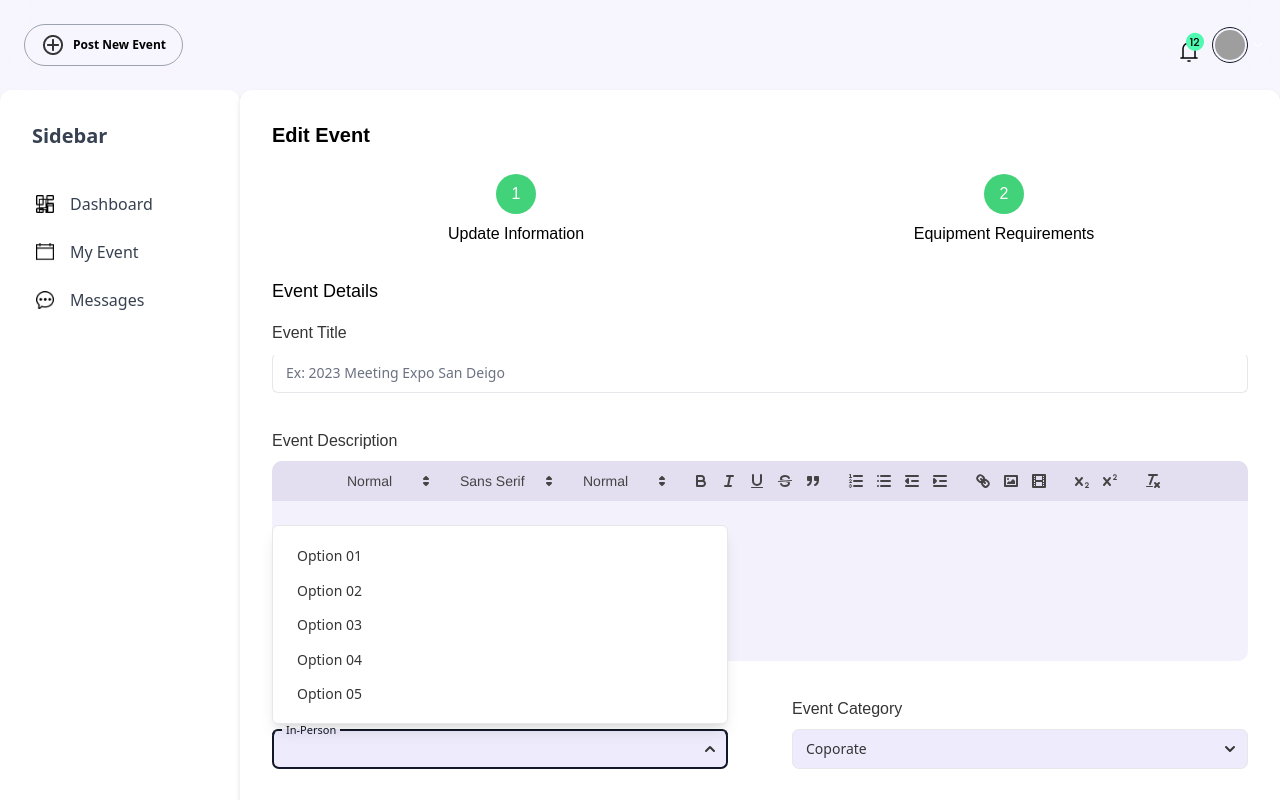
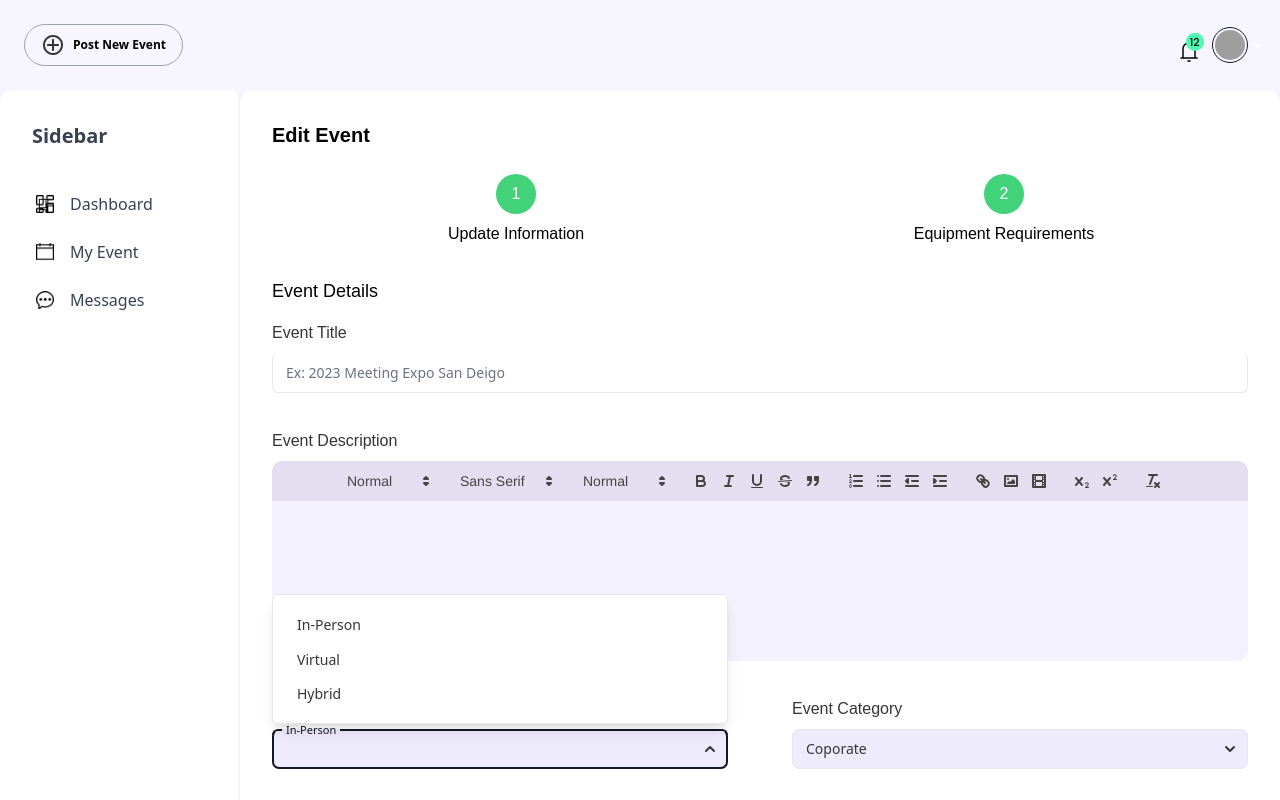
Before and after one commit to prathibha97/AV-BIDS, a React (Create React App) app in the folder client/: page /13_edit_event in a window 1280 px wide. Both pictures are taken after a click on the button 500 px from the left and 748 px from the top of the page. Built offline with nearby package versions, Linux system fonts and the light colour scheme; grey boxes are pictures that could not be loaded.

Commit message:
add file upload and select options

```diff
--- /dev/null
+++ b/client/src/constants/index.tsx
@@ -0,0 +1,78 @@
+export const usStates = [
+  { label: 'Alabama', value: 'Alabama' },
+  { label: 'Alaska', value: 'Alaska' },
+  { label: 'Arizona', value: 'Arizona' },
+  { label: 'Arkansas', value: 'Arkansas' },
+  { label: 'California', value: 'California' },
+  { label: 'Colorado', value: 'Colorado' },
+  { label: 'Connecticut', value: 'Connecticut' },
+  { label: 'Delaware', value: 'Delaware' },
+  { label: 'Florida', value: 'Florida' },
+  { label: 'Georgia', value: 'Georgia' },
+  { label: 'Hawaii', value: 'Hawaii' },
+  { label: 'Idaho', value: 'Idaho' },
+  { label: 'Illinois', value: 'Illinois' },
+  { label: 'Indiana', value: 'Indiana' },
+  { label: 'Iowa', value: 'Iowa' },
+  { label: 'Kansas', value: 'Kansas' },
+  { label: 'Kentucky', value: 'Kentucky' },
+  { label: 'Louisiana', value: 'Louisiana' },
+  { label: 'Maine', value: 'Maine' },
+  { label: 'Maryland', value: 'Maryland' },
+  { label: 'Massachusetts', value: 'Massachusetts' },
+  { label: 'Michigan', value: 'Michigan' },
+  { label: 'Minnesota', value: 'Minnesota' },
+  { label: 'Mississippi', value: 'Mississippi' },
+  { label: 'Missouri', value: 'Missouri' },
+  { label: 'Montana', value: 'Montana' },
+  { label: 'Nebraska', value: 'Nebraska' },
+  { label: 'Nevada', value: 'Nevada' },
+  { label: 'New Hampshire', value: 'New Hampshire' },
+  { label: 'New Jersey', value: 'New Jersey' },
+  { label: 'New Mexico', value: 'New Mexico' },
+  { label: 'New York', value: 'New York' },
+  { label: 'North Carolina', value: 'North Carolina' },
+  { label: 'North Dakota', value: 'North Dakota' },
+  { label: 'Ohio', value: 'Ohio' },
+  { label: 'Oklahoma', value: 'Oklahoma' },
+  { label: 'Oregon', value: 'Oregon' },
+  { label: 'Pennsylvania', value: 'Pennsylvania' },
+  { label: 'Rhode Island', value: 'Rhode Island' },
+  { label: 'South Carolina', value: 'South Carolina' },
+  { label: 'South Dakota', value: 'South Dakota' },
+  { label: 'Tennessee', value: 'Tennessee' },
+  { label: 'Texas', value: 'Texas' },
+  { label: 'Utah', value: 'Utah' },
+  { label: 'Vermont', value: 'Vermont' },
+  { label: 'Virginia', value: 'Virginia' },
+  { label: 'Washington', value: 'Washington' },
+  { label: 'West Virginia', value: 'West Virginia' },
+  { label: 'Wisconsin', value: 'Wisconsin' },
+  { label: 'Wyoming', value: 'Wyoming' },
+] as const;
+
+export const eventBudgetOptions = [
+  { label: '<$70,000', value: '<70000' },
+  { label: '$70,000 - $150,000', value: '70000-150000' },
+  { label: '$150,000 - $500,000', value: '150000-500000' },
+  { label: '$500,000 - $1,000,000', value: '500000-1000000' },
+  { label: '$1,000,000+', value: '1000000+' },
+]as const;
+
+export const eventTypes = [
+  { label: 'In-Person', value: 'In-Person' },
+  { label: 'Virtual', value: 'Virtual' },
+  { label: 'Hybrid', value: 'Hybrid' },
+] as const;
+
+export const eventCategories = [
+  { label: 'Corporate', value: 'Corporate' },
+  { label: 'Non-Corporate', value: 'Non-Corporate' },
+]as const;
+
+export const eventSubCategories = [
+  { label: 'Awards', value: 'Awards' },
+  { label: 'Banquet', value: 'Banquet' },
+  { label: 'Board Meeting', value: 'Board Meeting' },
+  { label: 'Breakout Session', value: 'Breakout Session' },
+]as const;
--- a/client/src/pages/13_edit_event/components/step-one.tsx
+++ b/client/src/pages/13_edit_event/components/step-one.tsx
@@ -1,9 +1,25 @@
 import { Button, Input, Option, Select } from '@material-tailwind/react';
+import axios from 'axios';
 import { FC, useState } from 'react';
 import { UseFormRegister, UseFormReturn } from 'react-hook-form';
 import DELETE_BUTTON from '../../../assets/12_edit_event/ep_delete.png';
+import {
+  eventBudgetOptions,
+  eventCategories,
+  eventSubCategories,
+  eventTypes,
+  usStates,
+} from '../../../constants';
+import api from '../../../utils/api';
 import { EventFormFormValues } from '../../../utils/validations/event-form-validation';
 import RichTextEditor from './rich-text-editor';
+
+interface UploadedFile extends File {
+  fileName: string;
+  url?: string; // Set to optional as it will be updated after upload
+  progress: number;
+}
+
 
 interface StepOneProps {
   control: UseFormReturn<any>['control'];
@@ -12,18 +28,86 @@ interface StepOneProps {
 }
 
 const StepOne: FC<StepOneProps> = ({ control, register, updateFormData }) => {
-  const [uploadedFiles, setUploadedFiles] = useState([]);
+  const [uploadedFiles, setUploadedFiles] = useState<UploadedFile[]>([]);
 
-  const handleFileUpload = (e: any) => {
+  // const handleFileUpload = (e: any) => {
+  //   const files = e.target.files;
+  //   const updatedFiles = [...uploadedFiles];
+
+  //   for (let i = 0; i < files.length; i++) {
+  //     // @ts-ignore
+  //     updatedFiles.push(files[i]);
+  //   }
+
+  //   setUploadedFiles(updatedFiles);
+  // };
+
+  const handleFileUpload = async (e: React.ChangeEvent<HTMLInputElement>) => {
     const files = e.target.files;
-    const updatedFiles = [...uploadedFiles];
+    if (files) {
+      const updatedFiles = Array.from(files);
+      // @ts-ignore
+      setUploadedFiles((prevFiles) => [...prevFiles, ...updatedFiles]);
 
-    for (let i = 0; i < files.length; i++) {
+      // Iterate over the newly added files and update formData
+      for (let i = 0; i < updatedFiles.length; i++) {
+        await uploadFileToS3(files[i], i);
+      }
+    }
+  };
+
+  const uploadFileToS3 = async (file: File, index: number) => {
     // @ts-ignore
-      updatedFiles.push(files[i]);
+    const fileExtension = file.name.split('.').pop().toLowerCase();
+
+    if (fileExtension) {
+      try {
+        // Get S3 upload config
+        const uploadConfig = await api.get('/upload?type=' + fileExtension);
+
+        // Upload file to S3
+        await axios.put(uploadConfig.data.url, file, {
+          headers: {
+            'Content-Type': file.type,
+          },
+          onUploadProgress: (progressEvent) => {
+            const percentCompleted = Math.round(
+              // @ts-ignore
+              (progressEvent.loaded * 100) / progressEvent.total
+            );
+
+            setUploadedFiles((prevFiles) =>
+              prevFiles.map((prevFile, i) =>
+                i === index
+                  ? { ...prevFile, progress: percentCompleted }
+                  : prevFile
+              )
+            );
+          },
+        });
+
+        // Update form data or do any other actions with the uploaded file info
+        updateFormData((prevData: any) => ({
+          ...prevData,
+          // Add logic to store file info as needed
+          files: [
+            ...(prevData.files || []), // Previous files, if any
+            {
+              fileName: file.name,
+              url: uploadConfig.data.key,
+            },
+          ],
+        }));
+      } catch (error) {
+        console.error(error);
+      } finally {
+        setUploadedFiles((prevFiles) =>
+          prevFiles.map((prevFile, i) =>
+            i === index ? { ...prevFile, progress: 0 } : prevFile
+          )
+        );
       }
-
-    setUploadedFiles(updatedFiles);
+    }
   };
 
   const handleInputChange = (name: string, value: string) => {
@@ -81,11 +165,11 @@ const StepOne: FC<StepOneProps> = ({ control, register, updateFormData }) => {
                   handleSelect('eventType', e);
                 }}
               >
-                <Option value='Option 01'>Option 01</Option>
-                <Option value='Option 02'>Option 02</Option>
-                <Option value='Option 03'>Option 03</Option>
-                <Option value='Option 04'>Option 04</Option>
-                <Option value='Option 05'>Option 05</Option>
+                {eventTypes.map((type) => (
+                  <Option key={type.value} value={type.value}>
+                    {type.label}
+                  </Option>
+                ))}
               </Select>
             </div>
           </div>
@@ -100,11 +184,11 @@ const StepOne: FC<StepOneProps> = ({ control, register, updateFormData }) => {
                   handleSelect('eventCategory', e);
                 }}
               >
-                <Option value='Option 01'>Option 01</Option>
-                <Option value='Option 02'>Option 02</Option>
-                <Option value='Option 03'>Option 03</Option>
-                <Option value='Option 04'>Option 04</Option>
-                <Option value='Option 05'>Option 05</Option>
+                {eventCategories.map((category) => (
+                  <Option key={category.value} value={category.value}>
+                    {category.label}
+                  </Option>
+                ))}
               </Select>
             </div>
           </div>
@@ -119,11 +203,11 @@ const StepOne: FC<StepOneProps> = ({ control, register, updateFormData }) => {
                   handleSelect('eventSubCategory', e);
                 }}
               >
-                <Option value='Option 01'>Option 01</Option>
-                <Option value='Option 02'>Option 02</Option>
-                <Option value='Option 03'>Option 03</Option>
-                <Option value='Option 04'>Option 04</Option>
-                <Option value='Option 05'>Option 05</Option>
+                {eventSubCategories.map((category) => (
+                  <Option key={category.value} value={category.value}>
+                    {category.label}
+                  </Option>
+                ))}
               </Select>
             </div>
           </div>
@@ -138,11 +222,11 @@ const StepOne: FC<StepOneProps> = ({ control, register, updateFormData }) => {
                   handleSelect('eventBudget', e);
                 }}
               >
-                <Option value='Option 01'>Option 01</Option>
-                <Option value='Option 02'>Option 02</Option>
-                <Option value='Option 03'>Option 03</Option>
-                <Option value='Option 04'>Option 04</Option>
-                <Option value='Option 05'>Option 05</Option>
+                {eventBudgetOptions.map((budget) => (
+                  <Option key={budget.value} value={budget.value}>
+                    {budget.label}
+                  </Option>
+                ))}
               </Select>
             </div>
           </div>
@@ -209,11 +293,11 @@ const StepOne: FC<StepOneProps> = ({ control, register, updateFormData }) => {
                   handleSelect('address.state', e);
                 }}
               >
-                <Option value='Option 01'>Option 01</Option>
-                <Option value='Option 02'>Option 02</Option>
-                <Option value='Option 03'>Option 03</Option>
-                <Option value='Option 04'>Option 04</Option>
-                <Option value='Option 05'>Option 05</Option>
+                {usStates.map((state) => (
+                  <Option key={state.value} value={state.value}>
+                    {state.label}
+                  </Option>
+                ))}
               </Select>
             </div>
           </div>
@@ -239,14 +323,30 @@ const StepOne: FC<StepOneProps> = ({ control, register, updateFormData }) => {
         {uploadedFiles.length > 0 ? (
           <div className='grid grid-cols-2 gap-x-16 gap-y-4 font-medium text-[18px] text-black mb-2'>
             {uploadedFiles.map((file, index) => (
-              <div key={index} className='flex items-center gap-24'>
-                {/* @ts-ignore */}
+              <div key={index} className='mb-4'>
+                <div className='flex items-center gap-4'>
                   <p>{file.name}</p>
                   <img
                     src={DELETE_BUTTON}
                     alt='delete'
                     className='object-scale-down w-[34px]'
                   />
+                </div>
+                <div className='relative pt-1'>
+                  <div className='flex mb-2 items-center justify-between'>
+                    <div>
+                      <span className='text-xs font-semibold inline-block py-1 px-2 uppercase rounded-full text-teal-600 bg-teal-200'>
+                        {file.progress}%
+                      </span>
+                    </div>
+                  </div>
+                  <div className='flex h-2 mb-4 overflow-hidden bg-gray-200 rounded'>
+                    <div
+                      style={{ width: `${file.progress}%` }}
+                      className='shadow-none flex flex-col text-center whitespace-nowrap text-white justify-center bg-teal-500'
+                    ></div>
+                  </div>
+                </div>
               </div>
             ))}
           </div>
@@ -267,6 +367,7 @@ const StepOne: FC<StepOneProps> = ({ control, register, updateFormData }) => {
               accept='.pdf, .doc, .docx, .jpg, .jpeg, .png'
               onChange={handleFileUpload}
               className='hidden' // This hides the file input element
+              multiple
             />
           </label>
         </Button>
```
Lines whose indentation alone changed are shown as unchanged.
